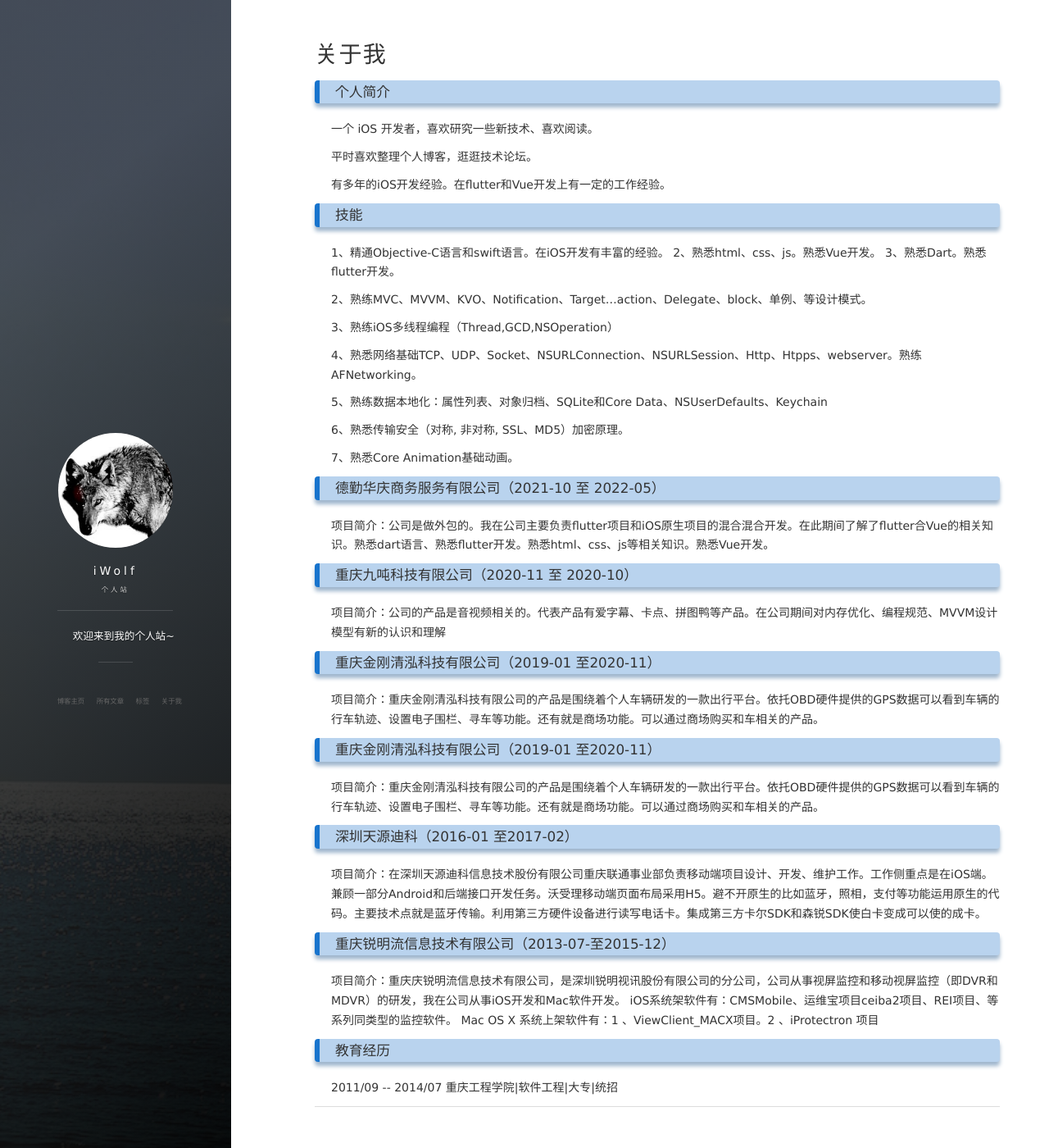
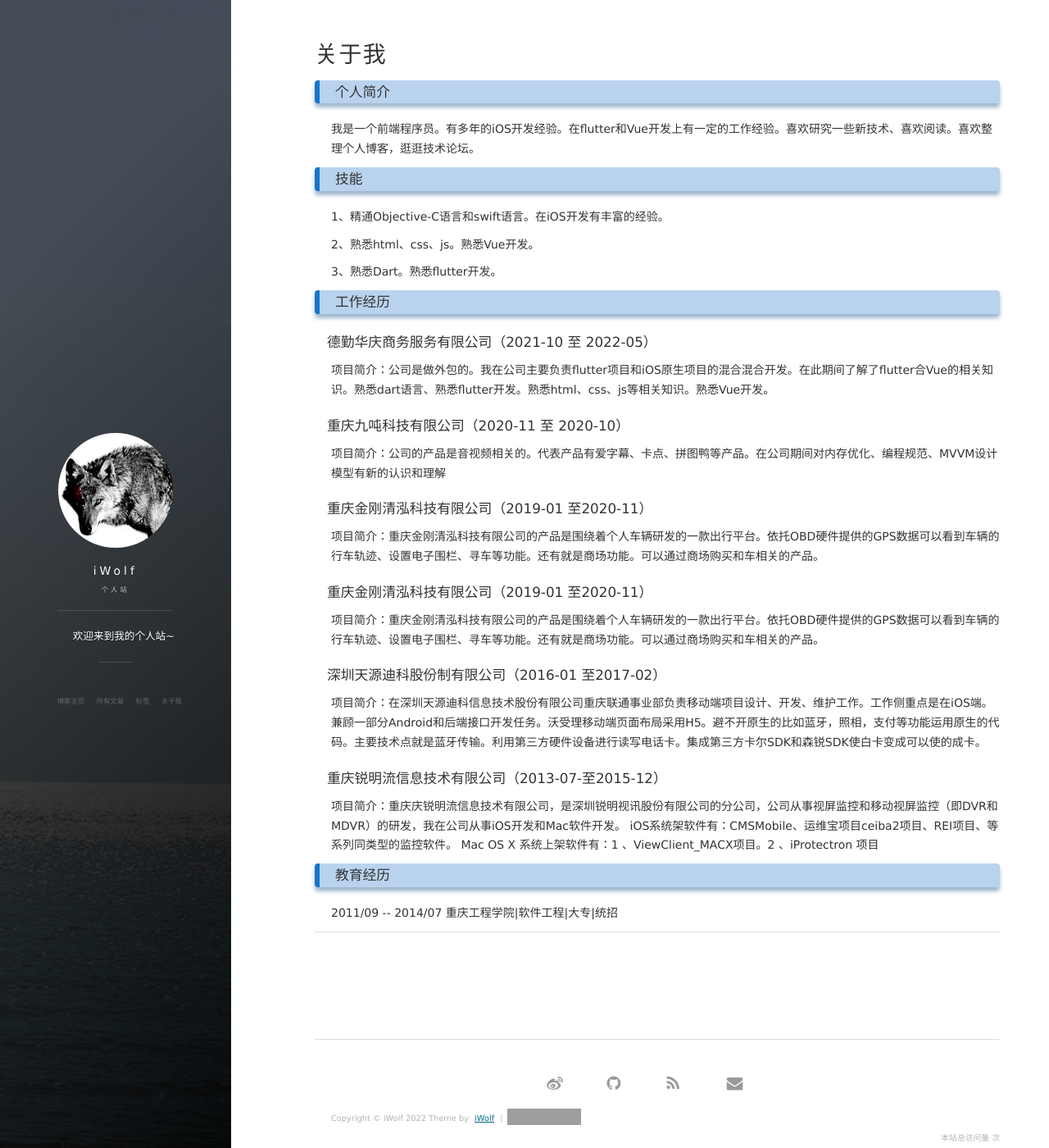
Before and after one commit to iWolfSex/iWolfSex.github.io, a Jekyll site: the page built from about.md, in a window 1280 px wide and 1400 px high. Shown: the whole window at 82% size. Built offline with Jekyll 4.4.1, drawn with Linux system fonts in a browser that asks for light colours; nearby versions of some CDN libraries; comment, search, counter and statistics services are not loaded; grey boxes are pictures that could not be loaded.

Commit message:
no message

```diff
--- a/about.md
+++ b/about.md
@@ -5,75 +5,51 @@ title: 关于我
 <h3> 个人简介 </h3>
 
 <p>
-一个 iOS 开发者，喜欢研究一些新技术、喜欢阅读。
+我是一个前端程序员。有多年的iOS开发经验。在flutter和Vue开发上有一定的工作经验。喜欢研究一些新技术、喜欢阅读。喜欢整理个人博客，逛逛技术论坛。
+<p>
+
+<h3> 技能 </h3>
+
+<p>
+1、精通Objective-C语言和swift语言。在iOS开发有丰富的经验。
 <p>
 
 <p>
-平时喜欢整理个人博客，逛逛技术论坛。
+2、熟悉html、css、js。熟悉Vue开发。
 <p>
 
 <p>
-有多年的iOS开发经验。在flutter和Vue开发上有一定的工作经验。
-<p>
-
-<h3> 技能 </h3>
-<p>
-1、精通Objective-C语言和swift语言。在iOS开发有丰富的经验。
-2、熟悉html、css、js。熟悉Vue开发。
 3、熟悉Dart。熟悉flutter开发。
 <p>
 
-<p>
-2、熟练MVC、MVVM、KVO、Notification、Target…action、Delegate、block、单例、等设计模式。
-<p>
-
-<p>
-3、熟练iOS多线程编程（Thread,GCD,NSOperation）
-<p>
-
-<p>
-4、熟悉网络基础TCP、UDP、Socket、NSURLConnection、NSURLSession、Http、Htpps、webserver。熟练 AFNetworking。
-<p>
-
-<p>
-5、熟练数据本地化：属性列表、对象归档、SQLite和Core Data、NSUserDefaults、Keychain
-<p>
-
-<p>
-6、熟悉传输安全（对称, 非对称, SSL、MD5）加密原理。
-<p>
-
-<p>
-7、熟悉Core Animation基础动画。
-<p>
-
-<h3> 德勤华庆商务服务有限公司（2021-10 至 2022-05）</h3>
+<h3> 工作经历 </h3>
+<h4>德勤华庆商务服务有限公司（2021-10 至 2022-05）</h4>
 <p>
 项目简介：公司是做外包的。我在公司主要负责flutter项目和iOS原生项目的混合混合开发。在此期间了解了flutter合Vue的相关知识。熟悉dart语言、熟悉flutter开发。熟悉html、css、js等相关知识。熟悉Vue开发。
 <p>
 
-<h3> 重庆九吨科技有限公司（2020-11 至 2020-10）</h3>
+<h4> 重庆九吨科技有限公司（2020-11 至 2020-10）</h4>
 <p>
 项目简介：公司的产品是音视频相关的。代表产品有爱字幕、卡点、拼图鸭等产品。在公司期间对内存优化、编程规范、MVVM设计模型有新的认识和理解
 <p>
 
-<h3>重庆金刚清泓科技有限公司（2019-01 至2020-11）</h3>
+<h4>重庆金刚清泓科技有限公司（2019-01 至2020-11）</h4>
 <p>
 项目简介：重庆金刚清泓科技有限公司的产品是围绕着个人车辆研发的一款出行平台。依托OBD硬件提供的GPS数据可以看到车辆的行车轨迹、设置电子围栏、寻车等功能。还有就是商场功能。可以通过商场购买和车相关的产品。
 <p>
 
-<h3>重庆金刚清泓科技有限公司（2019-01 至2020-11）</h3>
+<h4>重庆金刚清泓科技有限公司（2019-01 至2020-11）</h4>
 <p>
 项目简介：重庆金刚清泓科技有限公司的产品是围绕着个人车辆研发的一款出行平台。依托OBD硬件提供的GPS数据可以看到车辆的行车轨迹、设置电子围栏、寻车等功能。还有就是商场功能。可以通过商场购买和车相关的产品。
 <p>
 
-<h3> 深圳天源迪科（2016-01 至2017-02）</h3>
+<h4>深圳天源迪科股份制有限公司（2016-01 至2017-02）</h4>
 <p>
 项目简介：在深圳天源迪科信息技术股份有限公司重庆联通事业部负责移动端项目设计、开发、维护工作。工作侧重点是在iOS端。兼顾一部分Android和后端接口开发任务。沃受理移动端页面布局采用H5。避不开原生的比如蓝牙，照相，支付等功能运用原生的代码。主要技术点就是蓝牙传输。利用第三方硬件设备进行读写电话卡。集成第三方卡尔SDK和森锐SDK使白卡变成可以使的成卡。
 
 <p>
 
-<h3>重庆锐明流信息技术有限公司（2013-07-至2015-12）</h3>
+<h4>重庆锐明流信息技术有限公司（2013-07-至2015-12）</h4>
 <p>
 项目简介：重庆庆锐明流信息技术有限公司，是深圳锐明视讯股份有限公司的分公司，公司从事视屏监控和移动视屏监控（即DVR和MDVR）的研发，我在公司从事iOS开发和Mac软件开发。
 iOS系统架软件有：CMSMobile、运维宝项目ceiba2项目、REI项目、等系列同类型的监控软件。
```
